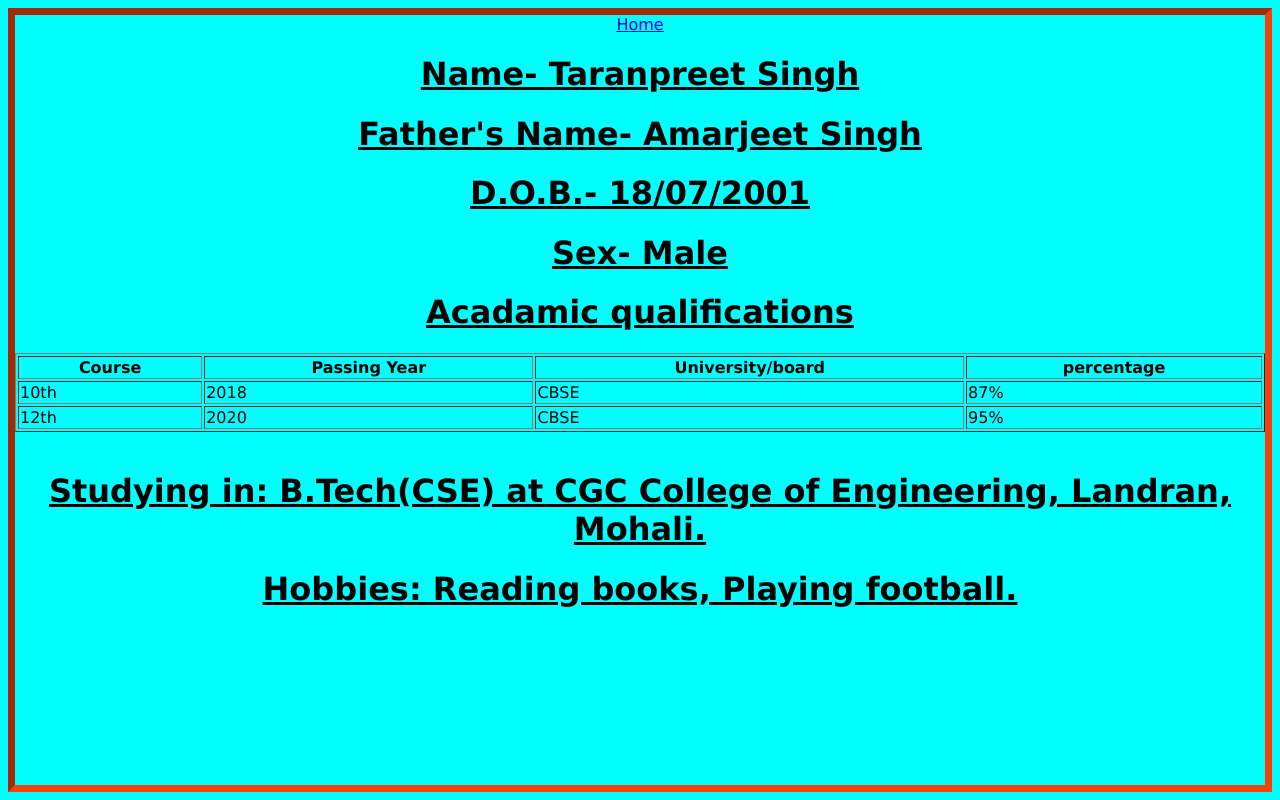
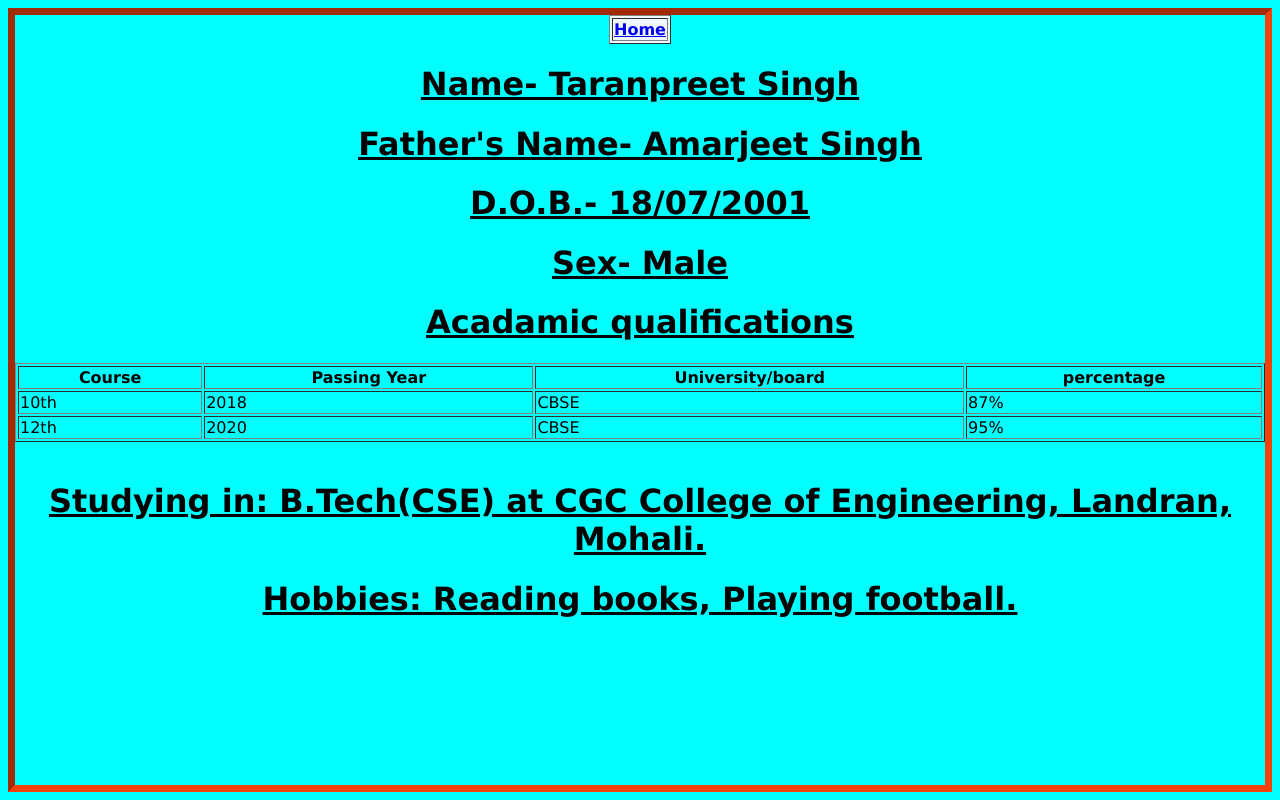
Before and after one commit to varundawarinsan/taranportfolio, a plain HTML site: page about.html in a window 1280 px wide. Drawn offline with Linux system fonts and the light colour scheme.

Commit message:
Update about.html

```diff
--- a/about.html
+++ b/about.html
@@ -4,7 +4,10 @@
         <link rel="stylesheet" href="about.css" />
     </head>
     <body>
-    <u>    <a href="index.html">Home</a>
+    <u>
+    <table style="background-color: aliceblue;" border="1" align="center">
+        <tr><th><a href="index.html">Home</a></th></tr>
+        </table>
         <h1>Name- Taranpreet Singh</h1>
         <h1>Father's Name- Amarjeet Singh</h1>
         <h1>D.O.B.-     18/07/2001</h1>
```
